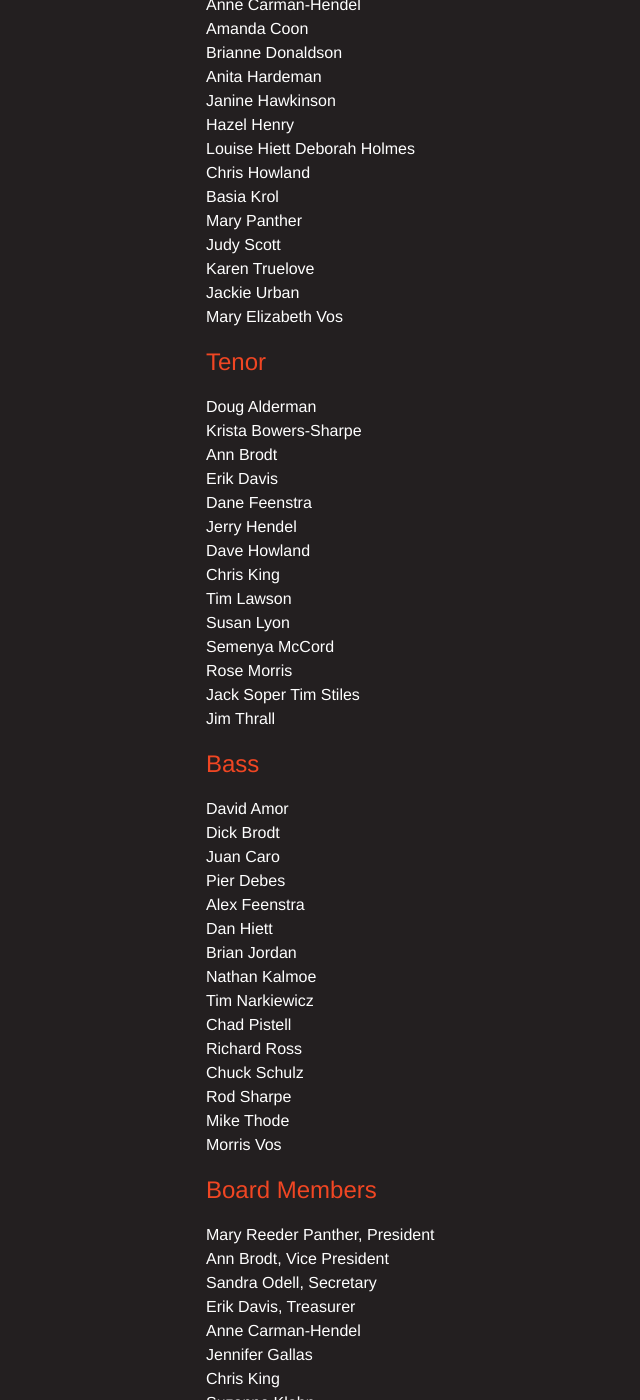
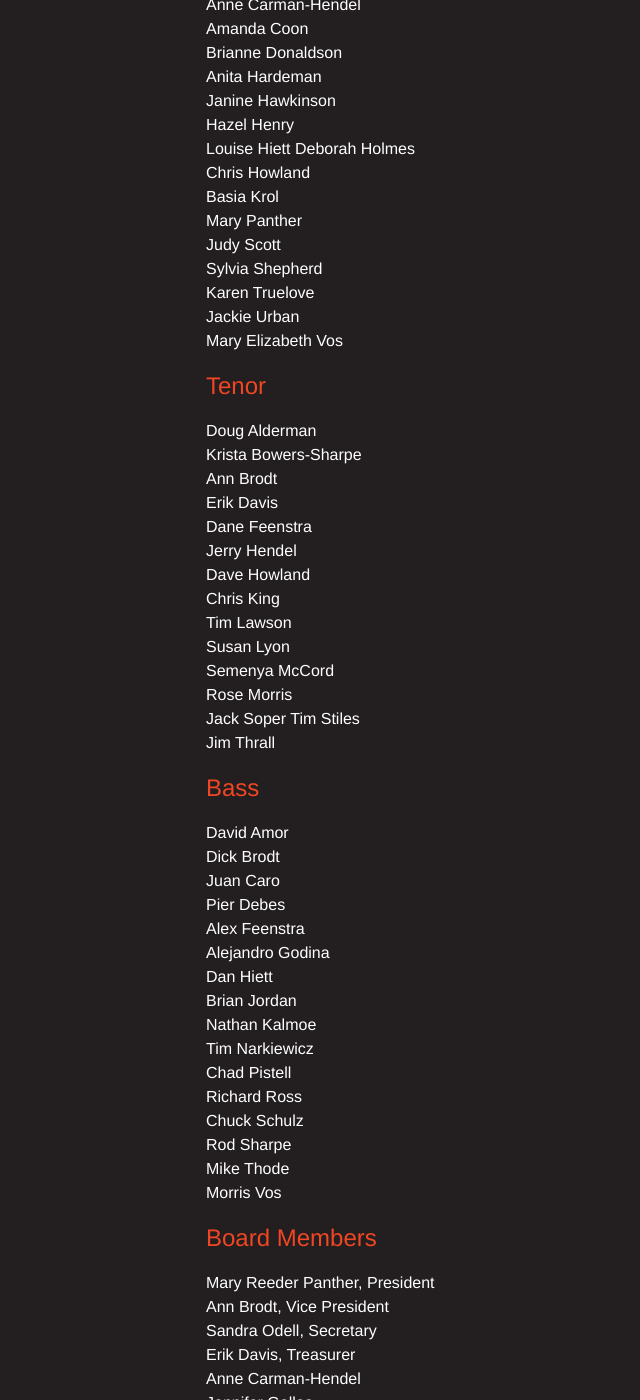
Before and after one commit to galesburgchorus/galesburgchorus.github.io, a Jekyll site: the page built from members.md, in a window 1280 px wide and 1400 px high, scrolled down 630 px. Shown: the whole window, without its empty margins (64-704 px from the left). Built offline with Jekyll 4.4.1, drawn with Linux system fonts in a browser that asks for light colours; some web fonts are replaced.

Commit message:
Updated members.md

```diff
--- a/members.md
+++ b/members.md
@@ -34,6 +34,7 @@ Chris Howland
 Basia Krol
 Mary Panther
 Judy Scott
+Sylvia Shepherd
 Karen Truelove
 Jackie Urban
 Mary Elizabeth Vos
@@ -61,6 +62,7 @@ Dick Brodt
 Juan Caro
 Pier Debes
 Alex Feenstra
+Alejandro Godina
 Dan Hiett
 Brian Jordan
 Nathan Kalmoe
```
